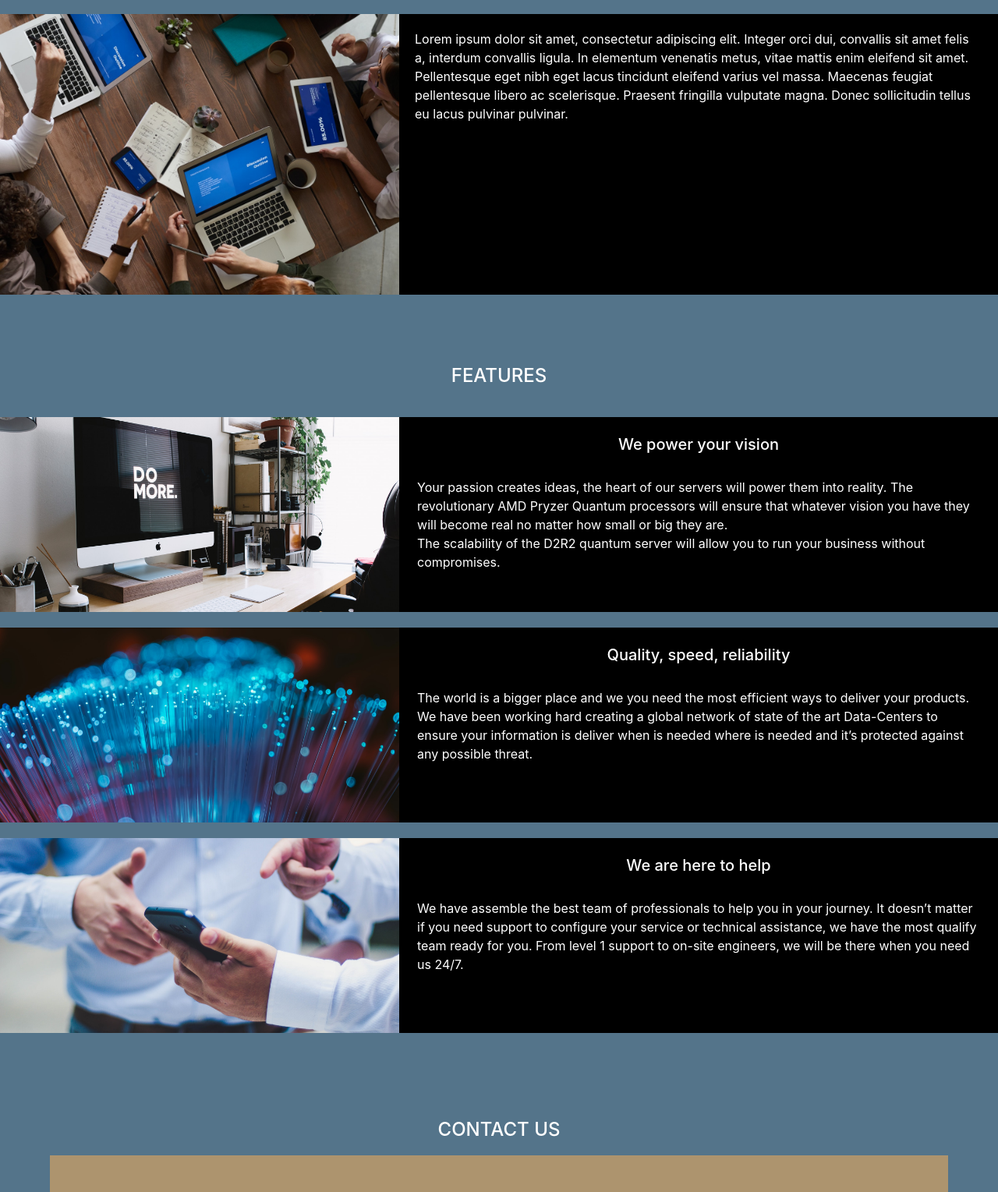
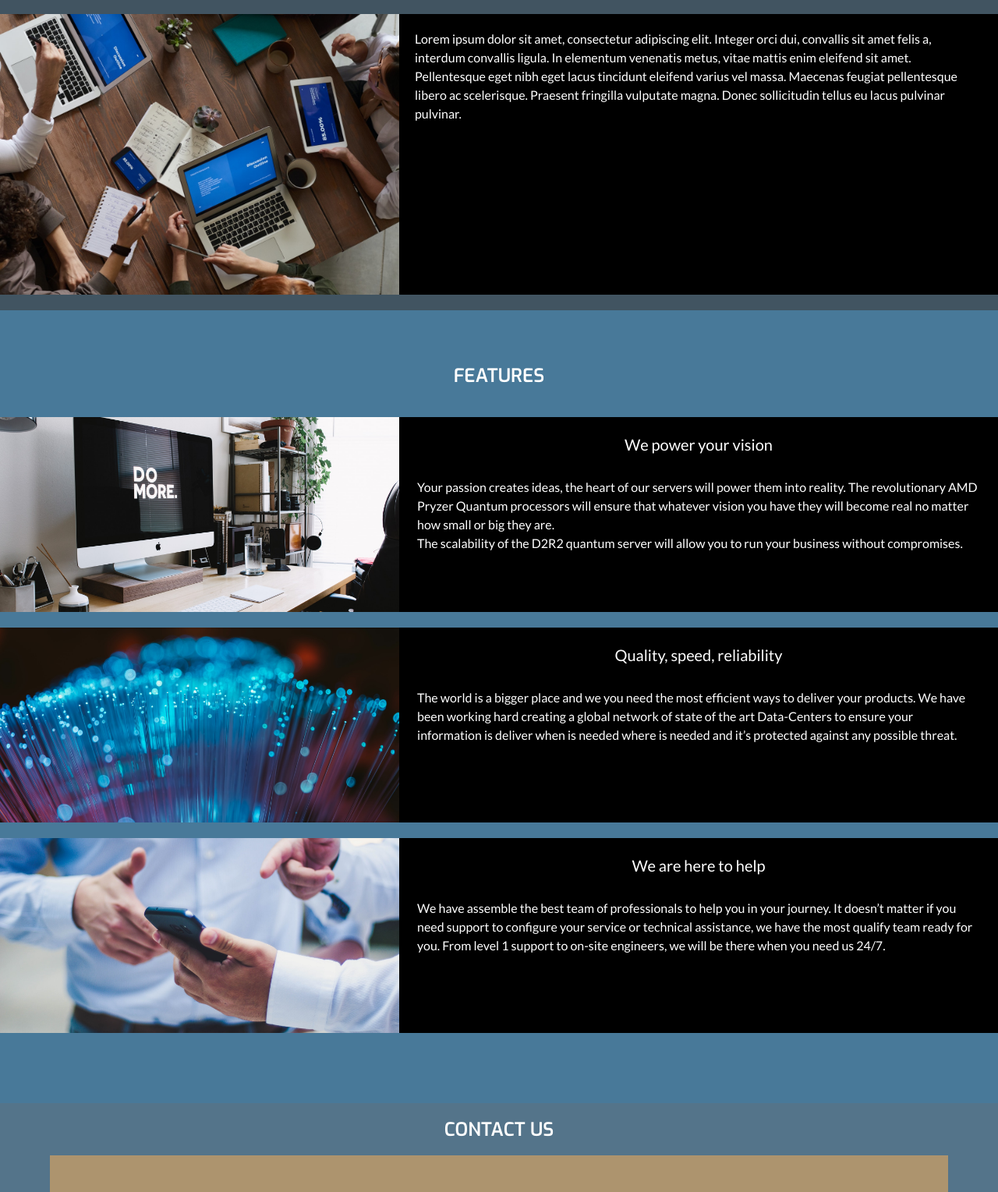
Before and after one commit to Code-Institute-Submissions/Milestone-1-Project-3, a plain HTML site: page index.html in a window 1280 px wide. Shown: the part 552-2081 px from the top of the page at 78% size. Drawn offline with nearby package versions, Linux system fonts and the light colour scheme.

Commit message:
added font types

```diff
--- a/assets/css/style.css
+++ b/assets/css/style.css
@@ -1,6 +1,7 @@
+@import url('https://fonts.googleapis.com/css2?family=Baloo+Da+2:wght@400;500;600&family=Exo:wght@600&family=Lato&display=swap');
 body {
     padding-top: 50px;  /* move the content to not be covered by the navbar */
-    background-color: rgb(84, 116, 138);
+    background-color: rgb(65, 84, 97);
 }
 
 /*---------------------------------overview secion */
@@ -16,7 +17,7 @@ body {
     background-image: url(../images/SR_Background.jpg);
     background-position: center;
     background-repeat: no-repeat;
-    background-size: cover;
+    background-size: auto;
     color: #fafafa;
     z-index: -1;
 }
@@ -58,6 +59,7 @@ body {
 }
 
 .message_t {
+    font-family: 'Lato', sans-serif;
     padding: 20px;
     color: white;
 	width:60%;
@@ -73,11 +75,12 @@ body {
 
 #features{
     padding: 70px 0;
-    background-color: rgb(84, 116, 138);
+    background-color: rgb(72, 121, 153);
     width: 100%;
 }
 
 .features_heading {
+    font-family: 'Exo', sans-serif;
     color: white;
     width:100%;
     text-align: center;
@@ -152,6 +155,7 @@ body {
 }
 
 .features_t {
+    font-family: 'Lato', sans-serif;
     color: white;
 	width:60%;
 	background-color: black;
@@ -176,6 +180,10 @@ padding: 3%;
 #contact {
     background-color: rgb(84, 116, 138);
     padding: 20px 5%;
+}
+
+.contact_heading {
+    font-family: 'Exo', sans-serif;
 }
 
 .contact_cell {
@@ -324,7 +332,7 @@ footer {
     padding: 0;
     color: white;
 	width:100%;
-	background-color: rgba(42, 105, 121, 0.678);
+	background-color: rgba(29, 54, 59, 0.8);
 	height:100%;
 	position:absolute;
     left:0;
```
